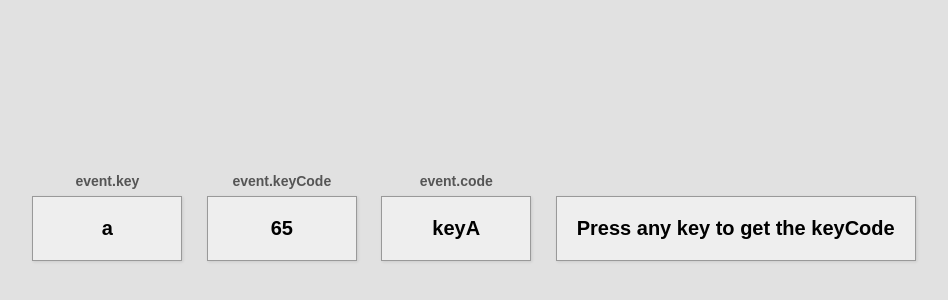
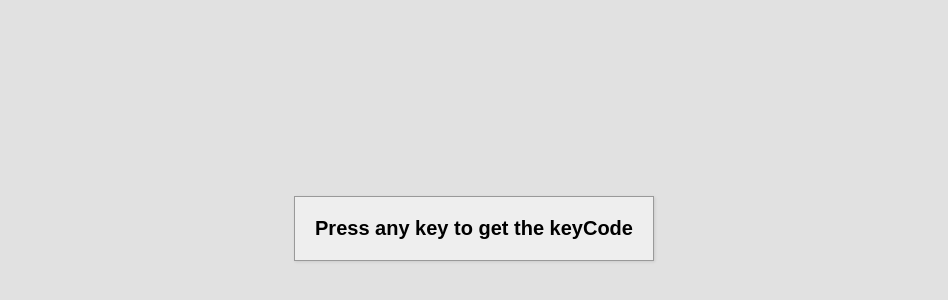
Before and after one commit to willl-8523/key-boxes, a plain HTML site: page index.html in a window 1280 px wide. Shown: the part 172-472 px from the top of the page, without its empty margins (166-1114 px from the left). Drawn offline with Linux system fonts and the light colour scheme; a web font is replaced by a local one.

Commit message:
Update index file

```diff
--- a/index.html
+++ b/index.html
@@ -1,5 +1,5 @@
 <!DOCTYPE html>
-<html lang="en">
+<html lang="fr">
   <head>
     <meta charset="UTF-8" />
     <meta name="viewport" content="width=device-width, initial-scale=1.0" />
@@ -17,18 +17,6 @@
   <body>
     <div id="insert">
       <div class="key">
-        a
-        <small>event.key</small>
-      </div>
-      <div class="key">
-        65
-        <small>event.keyCode</small>
-      </div>
-      <div class="key">
-        keyA
-        <small>event.code</small>
-      </div>
-      <div class="key">
         Press any key to get the keyCode
       </div>
     </div>
```
